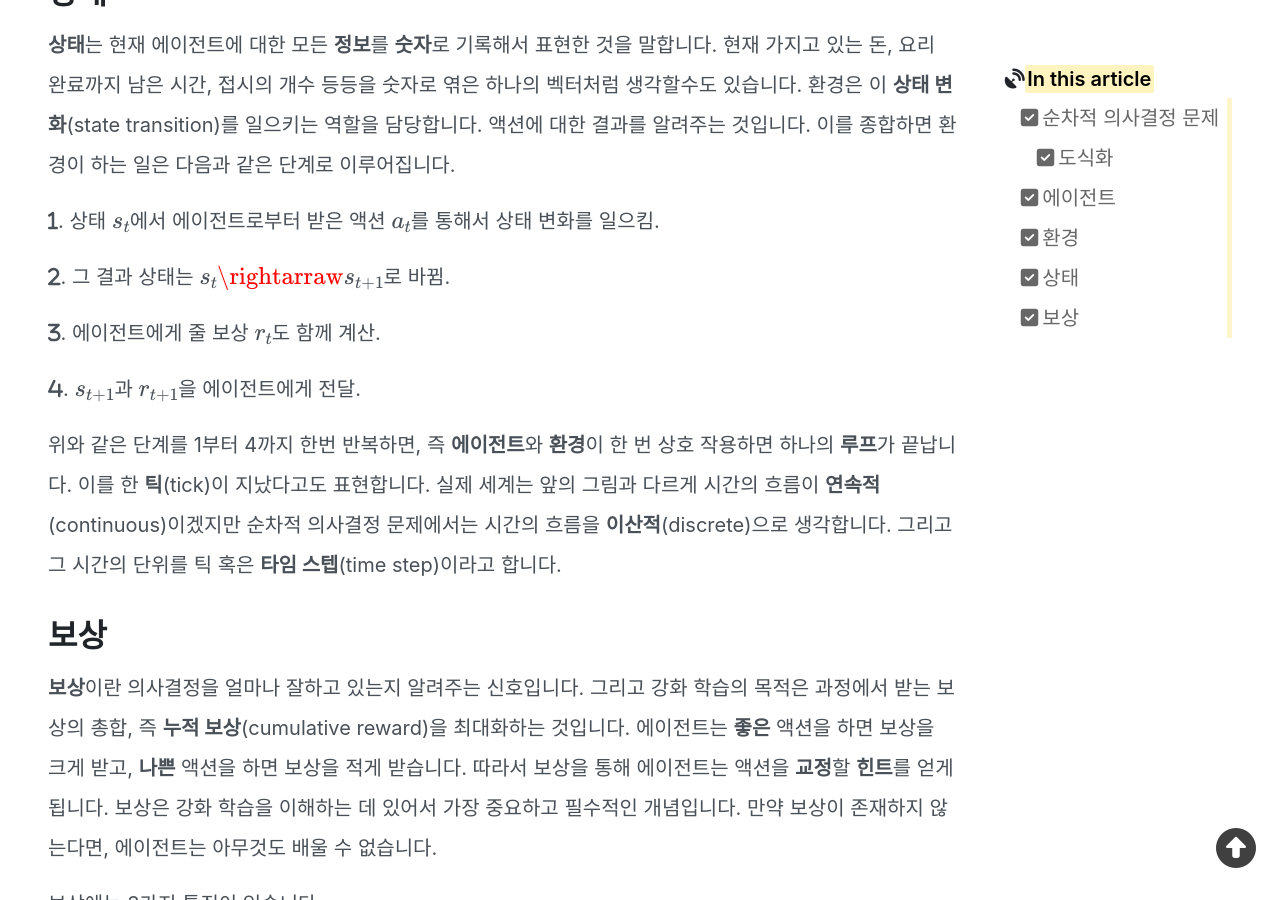
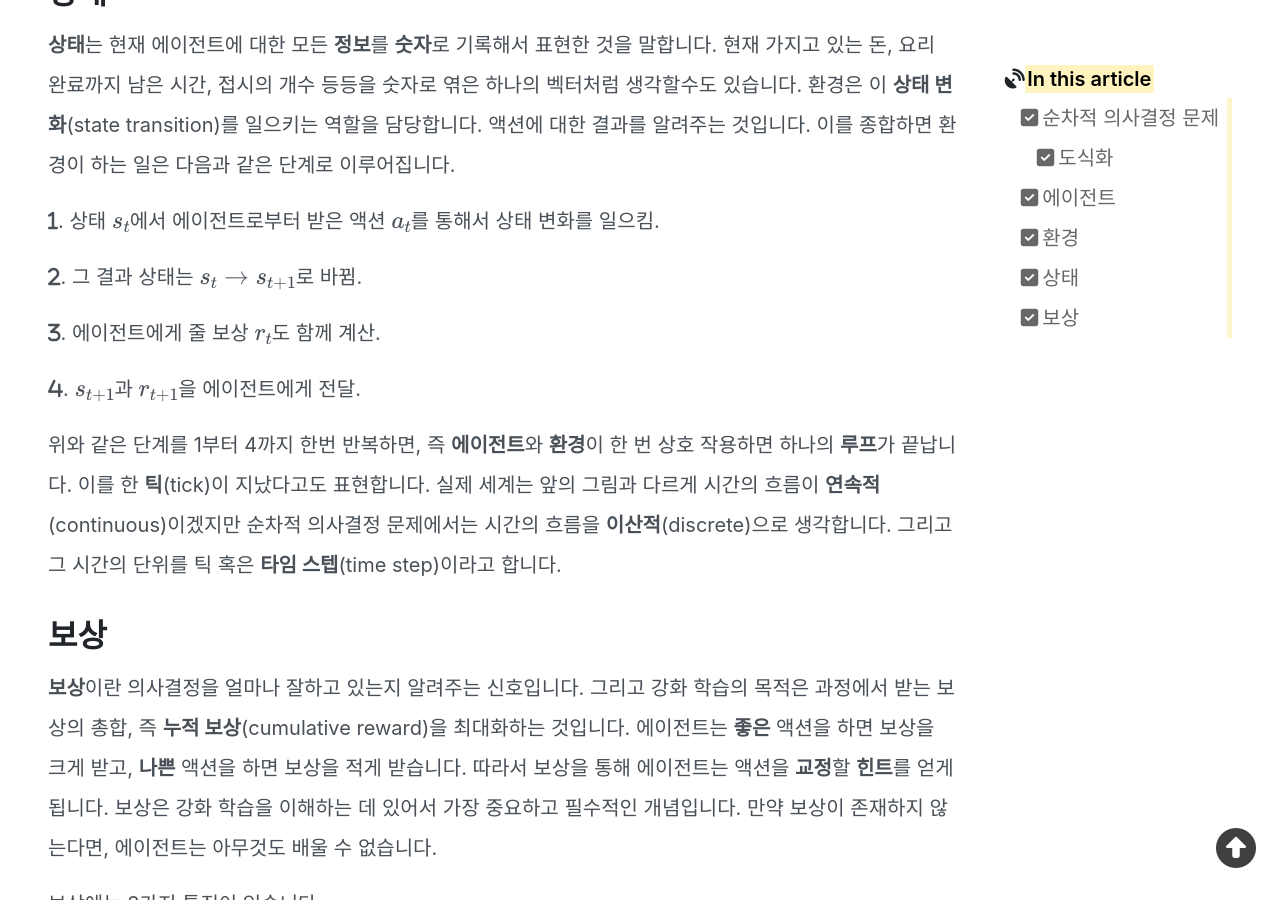
Before and after one commit to mngupark/mngupark.github.io, a Jekyll site: the page built from posts/study/machine learning/reinforcement learning/_posts/2023-03-17-introduction-to-rl-2.md, in a window 1280 px wide and 900 px high, scrolled down 3410 px. Built offline with Jekyll 4.4.1, drawn with Linux system fonts in a browser that asks for light colours; nearby versions of some CDN libraries; formulas are drawn with MathJax 3; comment, search, counter and statistics services are not loaded.

Commit message:
fix a typo

```diff
--- a/posts/study/machine learning/reinforcement learning/_posts/2023-03-17-introduction-to-rl-2.md
+++ b/posts/study/machine learning/reinforcement learning/_posts/2023-03-17-introduction-to-rl-2.md
@@ -83,7 +83,7 @@ post-order: 3
 
 <i class="fa-solid fa-1"></i>. 상태 $s_t$에서 에이전트로부터 받은 액션 $a_t$를 통해서 상태 변화를 일으킴.
 
-<i class="fa-solid fa-2"></i>. 그 결과 상태는 $s_t \rightarraw s_{t+1}$로 바뀜.
+<i class="fa-solid fa-2"></i>. 그 결과 상태는 $s_t \rightarrow s_{t+1}$로 바뀜.
 
 <i class="fa-solid fa-3"></i>. 에이전트에게 줄 보상 $r_t$도 함께 계산.
 
```
